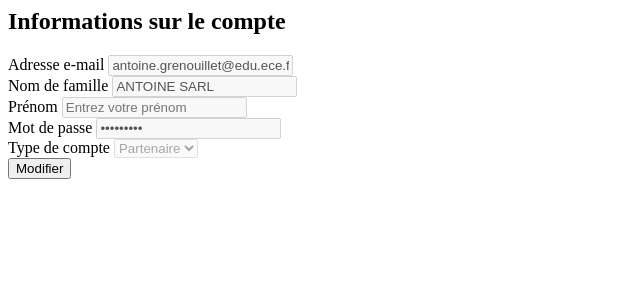
After one commit to lucasolerr/projet-web-dynamique-ing2, a PHP site: page /view/partner/account.html.php in a window 1280 px wide. The commit adds this page. Shown: the top 300 px of the page, without its empty margins (0-640 px from the left). Run offline with PHP 8.4, Linux system fonts and the light colour scheme.

Commit message:
dashboard partner section Compte et Activitées

```diff
--- /dev/null
+++ b/view/partner/account.html.php
@@ -0,0 +1,28 @@
+<h2>Informations sur le compte</h2>
+<form>
+    <div class="form-group">
+        <label for="email">Adresse e-mail</label>
+        <input type="email" class="form-control" id="email" placeholder="Entrez votre adresse e-mail" value="antoine.grenouillet@edu.ece.fr" disabled>
+    </div>
+    <div class="form-group">
+        <label for="last_name">Nom de famille</label>
+        <input type="text" class="form-control" id="last_name" placeholder="Entrez votre nom de famille" value="ANTOINE SARL" disabled>
+    </div>
+    <div class="form-group">
+        <label for="first_name">Prénom</label>
+        <input type="text" class="form-control" id="first_name" placeholder="Entrez votre prénom" value="" disabled>
+    </div>
+    <div class="form-group">
+        <label for="account_password">Mot de passe</label>
+        <input type="password" class="form-control" id="account_password" placeholder="Entrez votre mot de passe" value="123456789" disabled>
+    </div>
+    <div class="form-group">
+        <label for="account_type">Type de compte</label>
+        <select class="form-control" id="account_type" disabled>
+            <option value="partner" selected>Partenaire</option>
+            <option value="customer">Admin</option>
+            <option value="customer">Client</option>
+        </select>
+    </div>
+    <button type="submit" class="btn btn-primary mt-3">Modifier</button>
+</form>
```
Also changed, not shown: controllers/Partner.php (+27 -8 lines), models/Partner.php (+20 -1 lines), view/partner/activities.html.php (added, +21 -0 lines), view/partner/index.html.php (+42 -18 lines).
